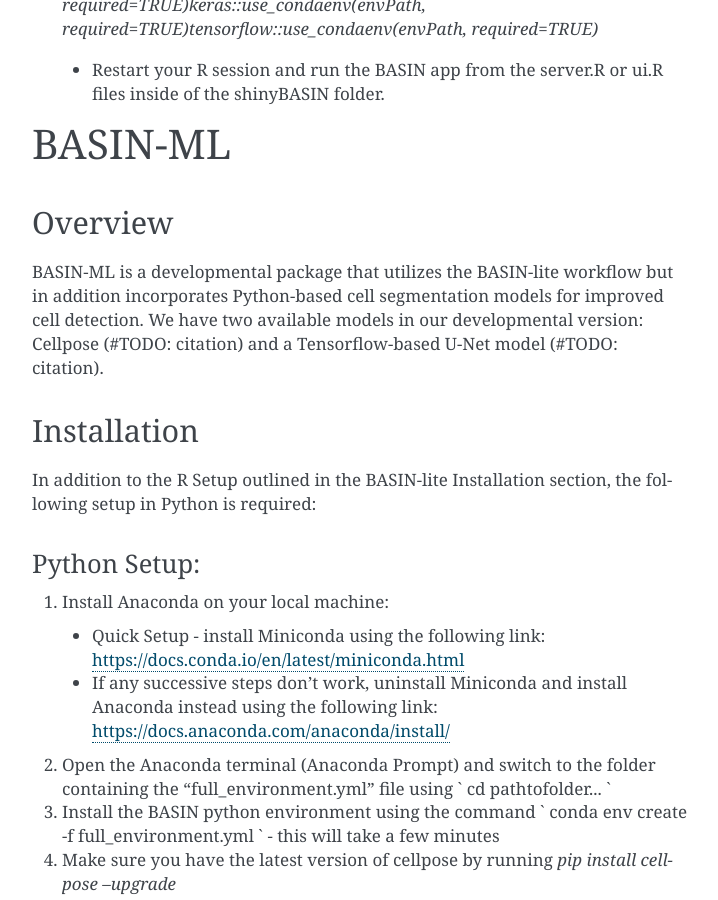
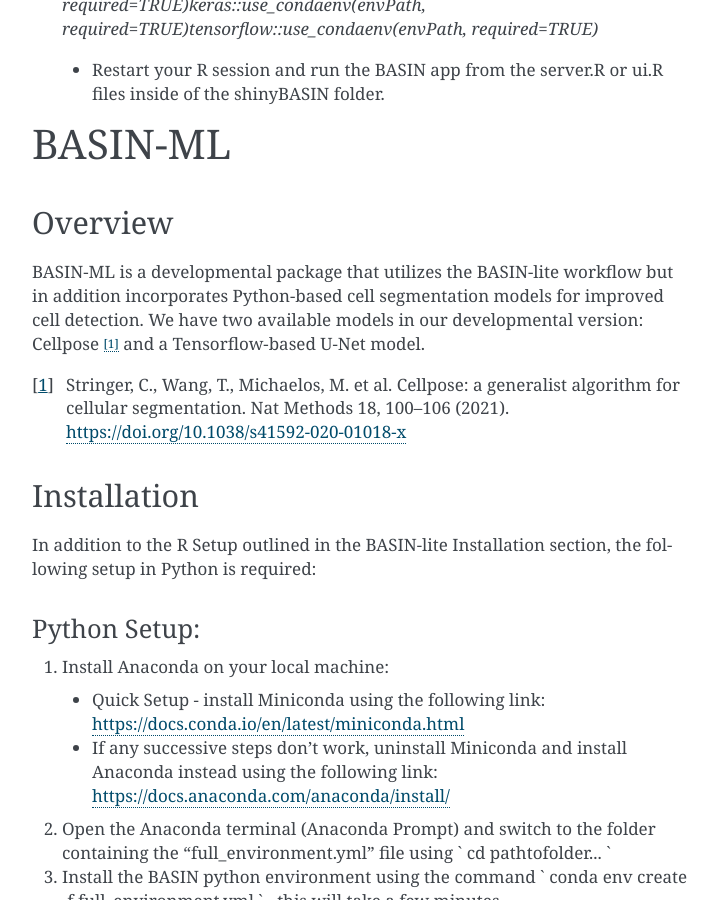
Before and after one commit to bicbioeng/bicbioeng-appstore, a Sphinx documentation site: the page built from docs/index.rst, in a window 1280 px wide and 900 px high, scrolled down 3485 px. Shown: the whole window, without its empty margins (388-1106 px from the left). Built offline with Sphinx 7.4.7, drawn with Linux system fonts in a browser that asks for light colours.

Commit message:
Added citation for Cellpose

```diff
--- a/docs/index.rst
+++ b/docs/index.rst
@@ -115,7 +115,9 @@
 BASIN-ML is a developmental package that utilizes the BASIN-lite workflow but
 in addition incorporates Python-based cell segmentation models for improved
 cell detection. We have two available models in our developmental version:
-Cellpose (#TODO: citation) and a Tensorflow-based U-Net model (#TODO: citation).
+Cellpose [1]_ and a Tensorflow-based U-Net model.
+
+.. [1] Stringer, C., Wang, T., Michaelos, M. et al. Cellpose: a generalist algorithm for cellular segmentation. Nat Methods 18, 100–106 (2021). https://doi.org/10.1038/s41592-020-01018-x
 
 ------------
 Installation
```
